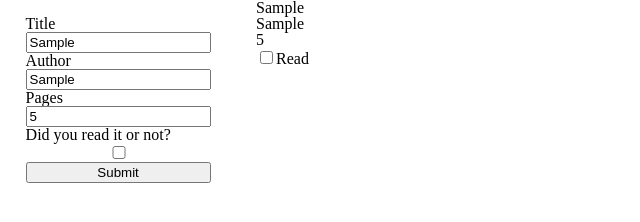
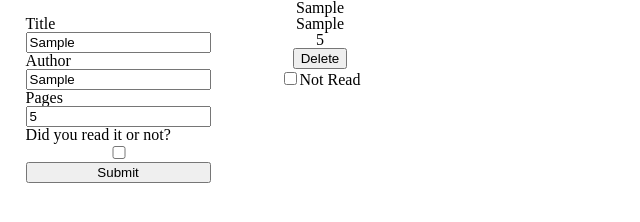
Before and after one commit to act1313/Library, a plain HTML site: page index.html in a window 1280 px wide. Both pictures are taken after typing "Sample", "Sample", "5" into the empty fields and a click on the input "Submit". Shown: the whole page, without its empty margins (0-640 px from the left). Drawn offline with Linux system fonts and the light colour scheme.

Commit message:
100% functional but looks trash

```diff
--- a/book.js
+++ b/book.js
@@ -6,7 +6,8 @@ let bookPages = document.querySelector("#pages");
 let bookReadStatus = document.querySelector("#readStatus");
 
 let myLibrary = [];
-let num = 0;
+
+let number = 0;
 
 function Book(title, author, pages, readStatus) {
     this.title = title;
@@ -31,40 +32,82 @@ function addBookToLibrary() {
 }
 
 function addBook(bookInfo) {
+    let checkMark = document.getElementById("readStatus");
+
     // add the book
     let book = document.createElement('div');
     book.classList.add('book');
-    book.classList.add(`${num}`);
 
     bookContainer.appendChild(book);
+
+    let readStatusDiv = document.createElement('div');
 
     // add the info to the book
     let titleOfBook = document.createElement('h1');
     let authorOfBook = document.createElement('h1');
     let pagesOfBook = document.createElement('h1');
     let readBook = document.createElement('h1');
+    let deleteBook = document.createElement('button');
 
     titleOfBook.innerHTML = `${bookInfo.title}`;
     authorOfBook.innerHTML = `${bookInfo.author}`;
     pagesOfBook.innerHTML = `${bookInfo.pages}`;
+    deleteBook.innerHTML = "Delete";
+
+    deleteBook.onclick = () => {
+        let parent = deleteBook.parentElement;
+        parent.remove();
+    };
 
     // add book info to book element
     book.appendChild(titleOfBook);
     book.appendChild(authorOfBook);
     book.appendChild(pagesOfBook);
+    book.appendChild(deleteBook);
 
     var readBookCheck = document.createElement('input');
     readBookCheck.type = "checkbox";
     readBookCheck.name = "readBookBox";
     readBookCheck.id = "readBookBox";
+    readBookCheck.classList.add(`${number}`);
+
+    readBookCheck.onclick = (event) => {
+        let labelInfo = '';
+
+        if (event.target.checked == true) {
+            labelInfo = 'Read';
+            console.log(labelInfo)
+        } else {
+            labelInfo = 'Not Read';
+        }
+        let name = event.target.className;
+
+        console.log(name);
+        let label = document.getElementsByClassName(`${name}label`);
+
+        console.log(label)
+        label[0].innerHTML = labelInfo;
+    };
+
+    let labelValue = "";
+
+    if (checkMark.checked) {
+        labelValue = "Read";
+        readBookCheck.checked = true;
+    } else {
+        labelValue = "Not Read"
+    }
 
     var label = document.createElement('label')
     label.htmlFor = "readBookBox";
-    label.appendChild(document.createTextNode('Read'));
+    label.id = "readBookLabel";
+    label.appendChild(document.createTextNode(`${labelValue}`));
+    label.classList.add(`${number}label`)
 
-    book.appendChild(readBookCheck);
-    book.appendChild(label);
+    readStatusDiv.appendChild(readBookCheck);
+    readStatusDiv.appendChild(label);
 
+    book.appendChild(readStatusDiv);
 
     let booksInLibrary = document.querySelectorAll('.book');
     console.log(booksInLibrary.length);
@@ -84,4 +127,6 @@ function addBook(bookInfo) {
             gap: 1px;
         `;
     }
+
+    number += 1;
 }
--- a/styles.css
+++ b/styles.css
@@ -71,3 +71,10 @@ table {
 .books {
     flex: 1 0 0%;
 }
+
+.book {
+    display: flex;
+    flex-direction: column;
+    max-width: 10vw;
+    align-items: center;
+}
```
